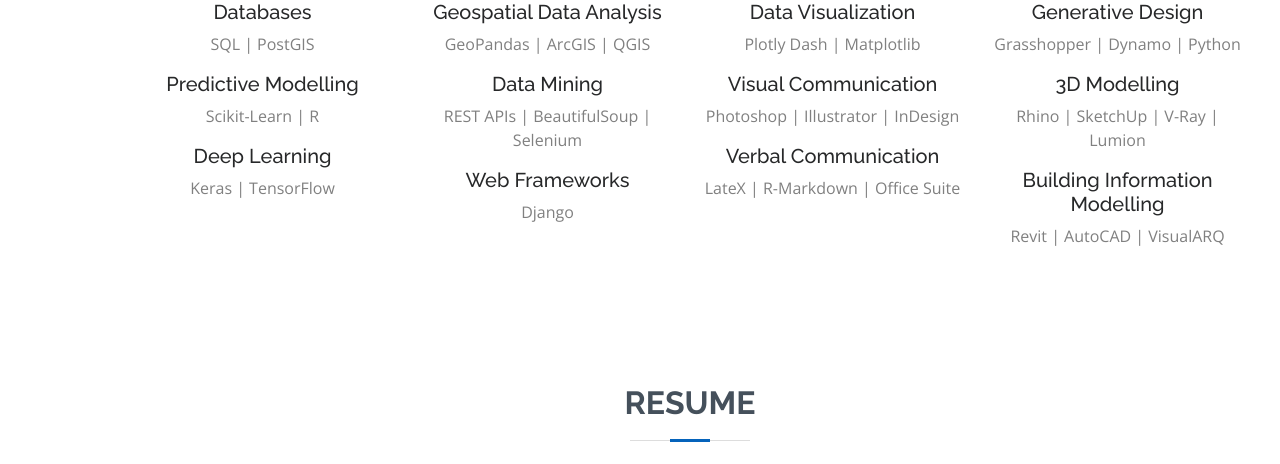
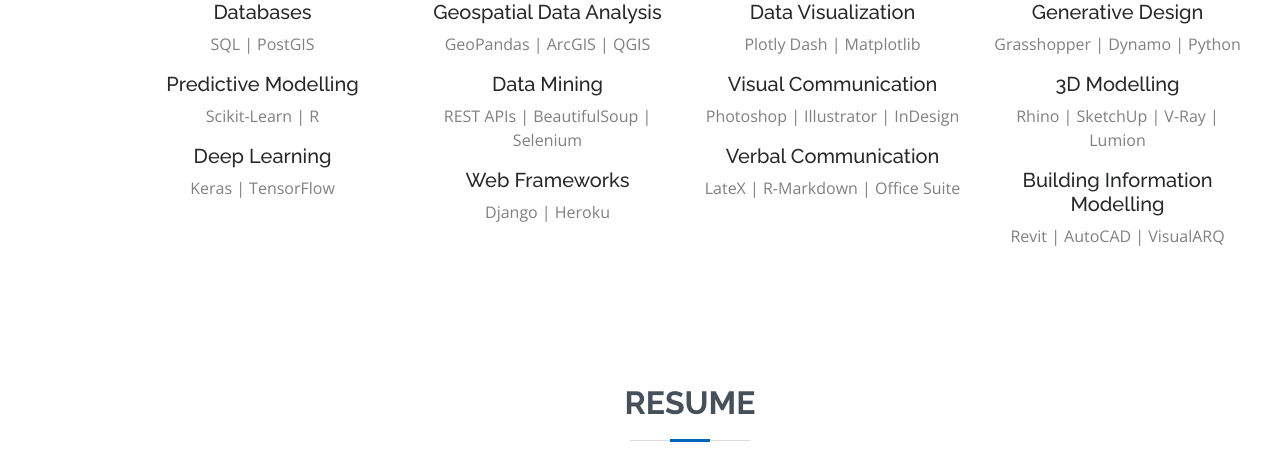
Before and after one commit to nicholas-martino/portfolio, a Django app: page / in a window 1280 px wide. Shown: the part 2910-3374 px from the top of the page. Run offline with Django 3.2, Linux system fonts and the light colour scheme; data comes from the database, SQL or seed files in the repository; some libraries are stand-ins or nearby versions.

Commit message:
Resume updates

```diff
--- a/portfolio/templates/base.html
+++ b/portfolio/templates/base.html
@@ -60,7 +60,7 @@
   <section id="hero" class="d-flex flex-column justify-content-center">
     <div class="container" data-aos="zoom-in" data-aos-delay="100">
       <h1>Nicholas Martino</h1>
-      <p>I'm <span class="typed" data-typed-items="Data Scientist, Designer, Architect, Urbanist"></span></p>
+      <p>I'm <span class="typed" data-typed-items="Software Developer | Urban Designer | GIS Analyst"></span></p>
       <div class="social-links">
         <a href="https://github.com/nicholasmartino" class="github" target="_blank"><i class="bx bxl-github"></i></a>
         <a href="https://instagram.com/nsmartino_" class="instagram" target="_blank"><i class="bx bxl-instagram"></i></a>
@@ -231,7 +231,7 @@
             <h5 class="skill">Data Mining</h5>
             <p style="color: gray">REST APIs | BeautifulSoup | Selenium</p>
             <h5 class="skill">Web Frameworks</h5>
-            <p style="color: gray">Django</p>
+            <p style="color: gray">Django | Heroku</p>
           </div>
 
           <div class="col-lg-3">
@@ -534,7 +534,6 @@
   <footer id="footer">
     <div class="container">
       <h3>Nicholas Martino</h3>
-      <p>Seeking freedom in an unfree world.</p>
       <div class="social-links">
         <a href="#" class="twitter"><i class="bx bxl-twitter"></i></a>
         <a href="#" class="facebook"><i class="bx bxl-facebook"></i></a>
```
Also changed, not shown: 2 other files.
